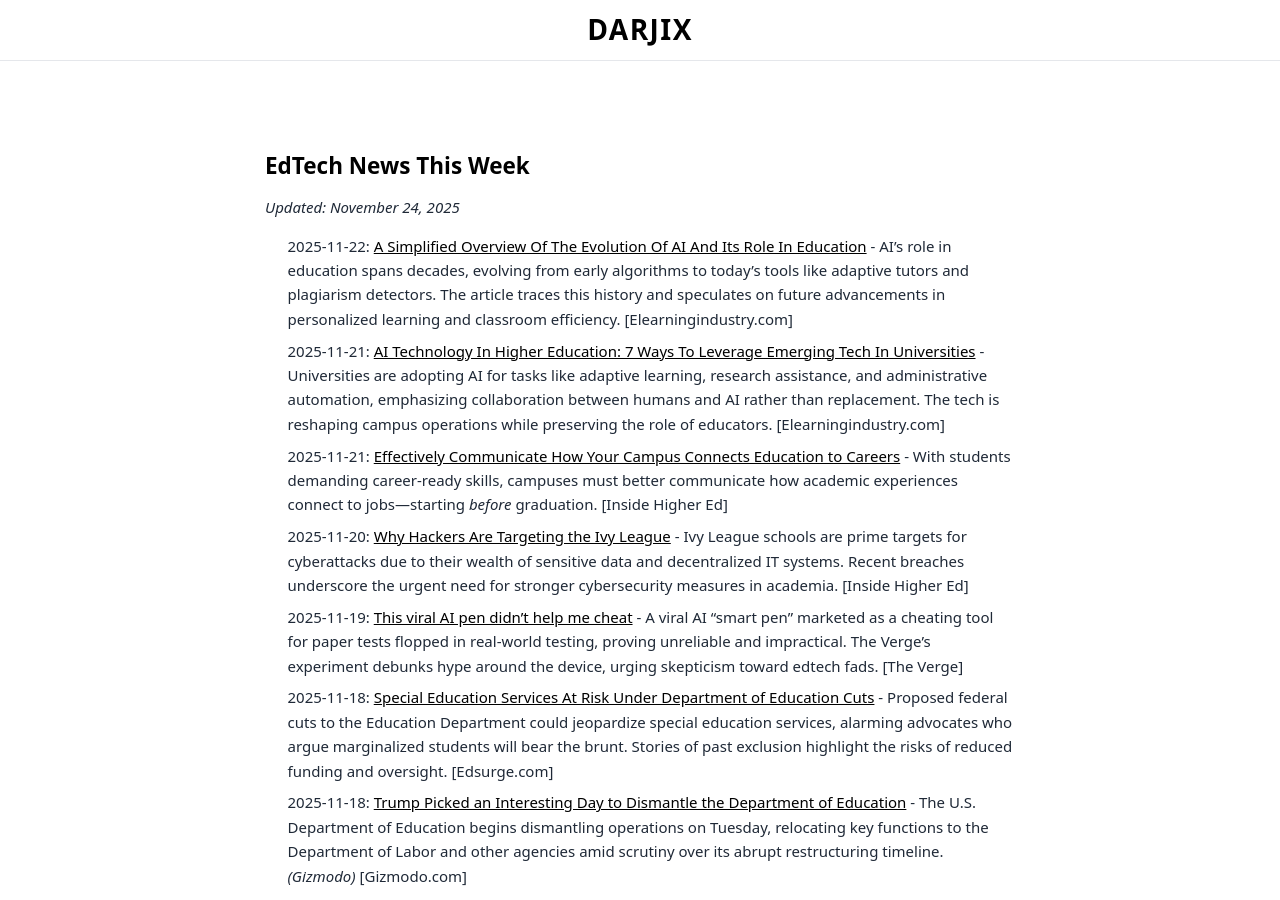
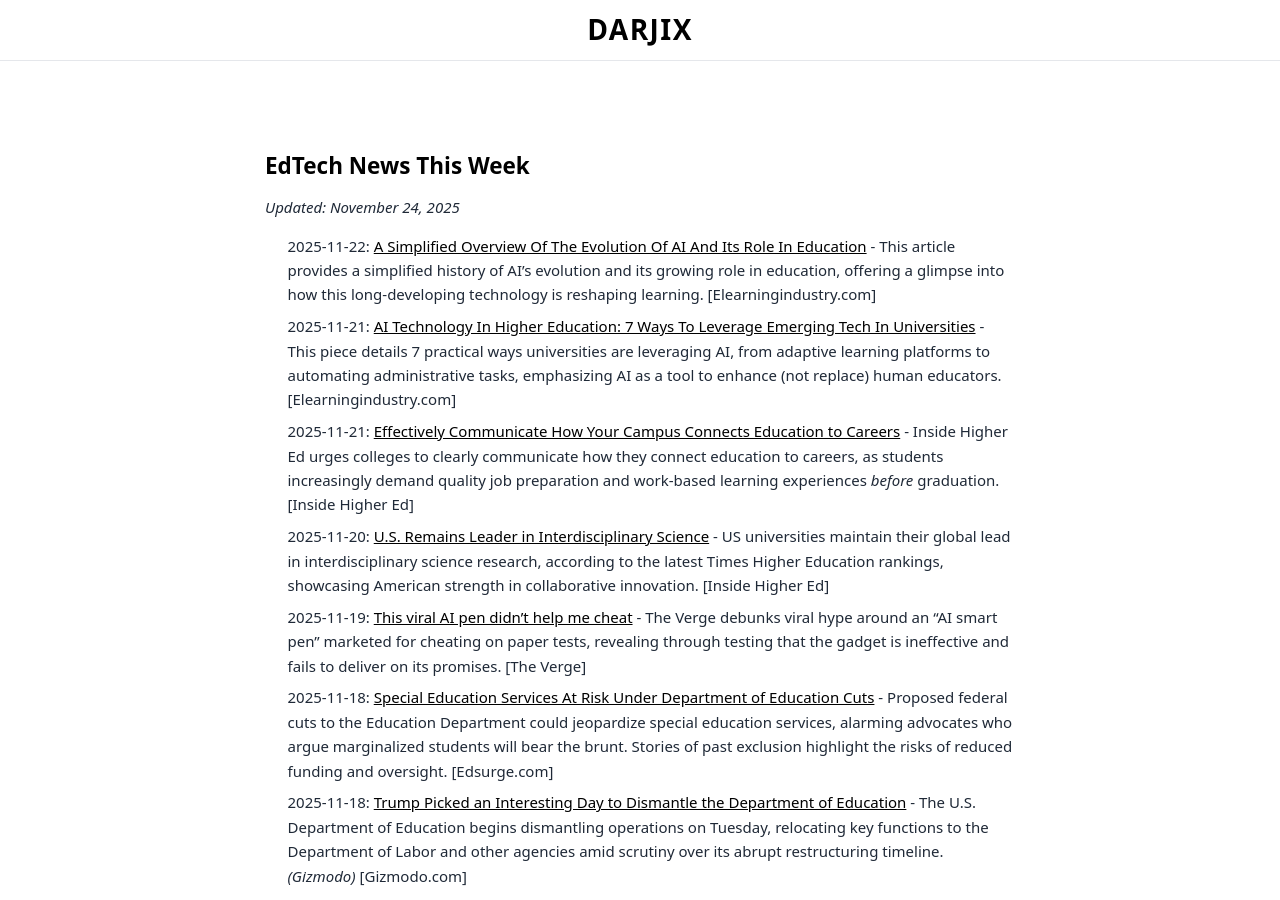
Before and after one commit to saldarji/darjix, a Jekyll site: the page built from news.html, in a window 1280 px wide and 900 px high. Built offline with Jekyll 4.4.1, drawn with Linux system fonts in a browser that asks for light colours.

Commit message:
🤖 Auto-update: EdTech News - November 24, 2025

```diff
--- a/_includes/edtech-news.md
+++ b/_includes/edtech-news.md
@@ -1,11 +1,11 @@
 # EdTech News This Week
 *Updated: November 24, 2025*
 
-- 2025-11-22: [A Simplified Overview Of The Evolution Of AI And Its Role In Education](https://elearningindustry.com/a-simplified-overview-of-the-evolution-of-ai-and-its-role-in-education) - AI’s role in education spans decades, evolving from early algorithms to today’s tools like adaptive tutors and plagiarism detectors. The article traces this history and speculates on future advancements in personalized learning and classroom efficiency. [Elearningindustry.com]
-- 2025-11-21: [AI Technology In Higher Education: 7 Ways To Leverage Emerging Tech In Universities](https://elearningindustry.com/ai-technology-in-higher-education-ways-to-leverage-emerging-tech-in-universities) - Universities are adopting AI for tasks like adaptive learning, research assistance, and administrative automation, emphasizing collaboration between humans and AI rather than replacement. The tech is reshaping campus operations while preserving the role of educators. [Elearningindustry.com]
-- 2025-11-21: [Effectively Communicate How Your Campus Connects Education to Careers](https://www.insidehighered.com/opinion/columns/call-action/2025/11/21/communicate-how-your-campus-connects-education-careers) - With students demanding career-ready skills, campuses must better communicate how academic experiences connect to jobs—starting *before* graduation. [Inside Higher Ed]
-- 2025-11-20: [Why Hackers Are Targeting the Ivy League](https://www.insidehighered.com/news/tech-innovation/administrative-tech/2025/11/20/why-hackers-are-targeting-ivy-league) - Ivy League schools are prime targets for cyberattacks due to their wealth of sensitive data and decentralized IT systems. Recent breaches underscore the urgent need for stronger cybersecurity measures in academia. [Inside Higher Ed]
-- 2025-11-19: [This viral AI pen didn’t help me cheat](https://www.theverge.com/report/822151/ai-smart-pen-for-cheating-tests) - A viral AI “smart pen” marketed as a cheating tool for paper tests flopped in real-world testing, proving unreliable and impractical. The Verge’s experiment debunks hype around the device, urging skepticism toward edtech fads. [The Verge]
+- 2025-11-22: [A Simplified Overview Of The Evolution Of AI And Its Role In Education](https://elearningindustry.com/a-simplified-overview-of-the-evolution-of-ai-and-its-role-in-education) - This article provides a simplified history of AI's evolution and its growing role in education, offering a glimpse into how this long-developing technology is reshaping learning. [Elearningindustry.com]
+- 2025-11-21: [AI Technology In Higher Education: 7 Ways To Leverage Emerging Tech In Universities](https://elearningindustry.com/ai-technology-in-higher-education-ways-to-leverage-emerging-tech-in-universities) - This piece details 7 practical ways universities are leveraging AI, from adaptive learning platforms to automating administrative tasks, emphasizing AI as a tool to enhance (not replace) human educators. [Elearningindustry.com]
+- 2025-11-21: [Effectively Communicate How Your Campus Connects Education to Careers](https://www.insidehighered.com/opinion/columns/call-action/2025/11/21/communicate-how-your-campus-connects-education-careers) - Inside Higher Ed urges colleges to clearly communicate how they connect education to careers, as students increasingly demand quality job preparation and work-based learning experiences *before* graduation. [Inside Higher Ed]
+- 2025-11-20: [U.S. Remains Leader in Interdisciplinary Science](https://www.insidehighered.com/news/quick-takes/2025/11/20/us-remains-leader-interdisciplinary-science) - US universities maintain their global lead in interdisciplinary science research, according to the latest Times Higher Education rankings, showcasing American strength in collaborative innovation. [Inside Higher Ed]
+- 2025-11-19: [This viral AI pen didn’t help me cheat](https://www.theverge.com/report/822151/ai-smart-pen-for-cheating-tests) - The Verge debunks viral hype around an "AI smart pen" marketed for cheating on paper tests, revealing through testing that the gadget is ineffective and fails to deliver on its promises. [The Verge]
 - 2025-11-18: [Special Education Services At Risk Under Department of Education Cuts](https://www.edsurge.com/news/2025-11-18-special-education-services-at-risk-under-department-of-education-cuts) - Proposed federal cuts to the Education Department could jeopardize special education services, alarming advocates who argue marginalized students will bear the brunt. Stories of past exclusion highlight the risks of reduced funding and oversight. [Edsurge.com]
 - 2025-11-18: [Trump Picked an Interesting Day to Dismantle the Department of Education](https://gizmodo.com/trump-picked-an-interesting-day-to-dismantle-the-department-of-education-2000687584) - The U.S. Department of Education begins dismantling operations on Tuesday, relocating key functions to the Department of Labor and other agencies amid scrutiny over its abrupt restructuring timeline. *(Gizmodo)* [Gizmodo.com]
 - 2025-11-18: [Physics Wallah enjoys a rosy IPO day, bucking the broader slowdown in Indian edtech - TechCrunch](https://techcrunch.com/2025/11/18/physics-wallah-enjoys-a-rosy-ipo-day-bucking-the-broader-slowdown-in-indian-edtech/) - Indian edtech startup Physics Wallah stunned markets with a spectacular 44% IPO surge, signaling a potential rebound for the sector after years of downturn and offering hope to struggling peers.** (Source: TechCrunch) [TechCrunch]
```
Also changed, not shown: scripts/news_candidates.json (+86 -42 lines).
